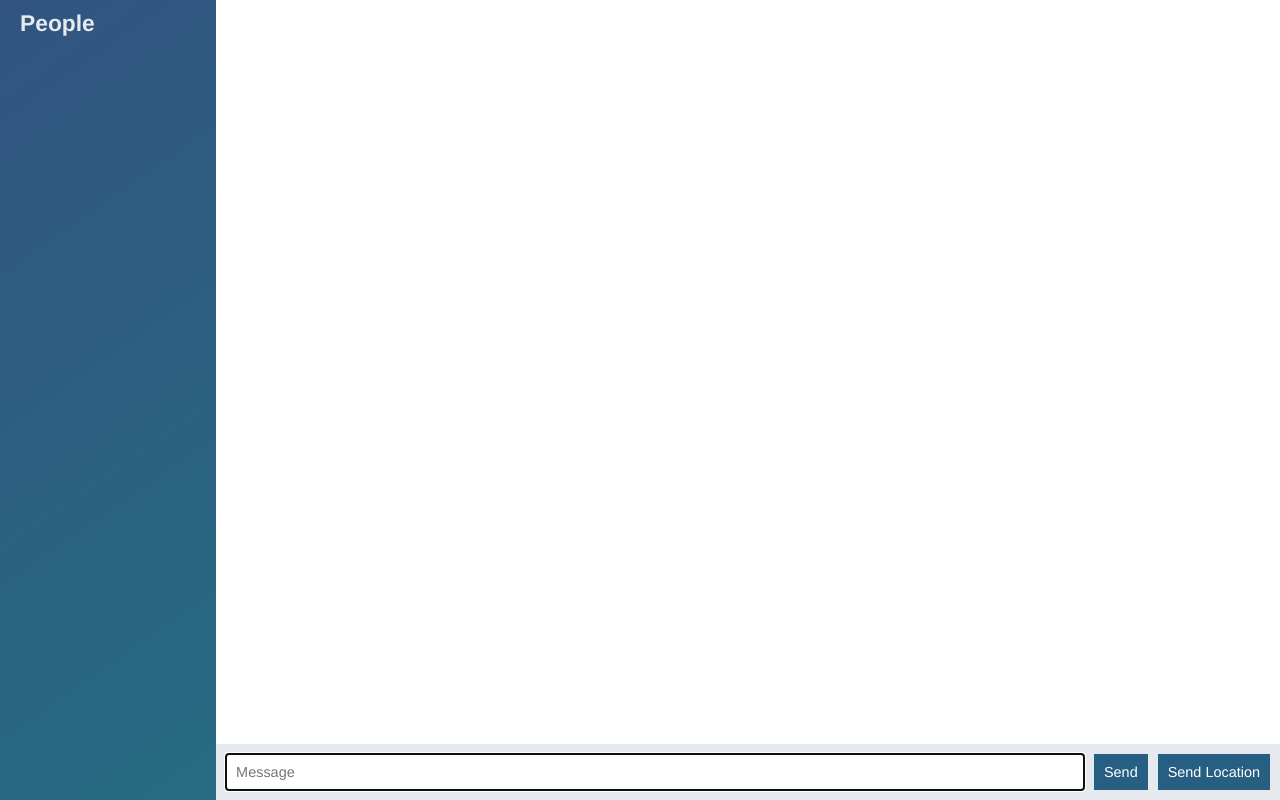
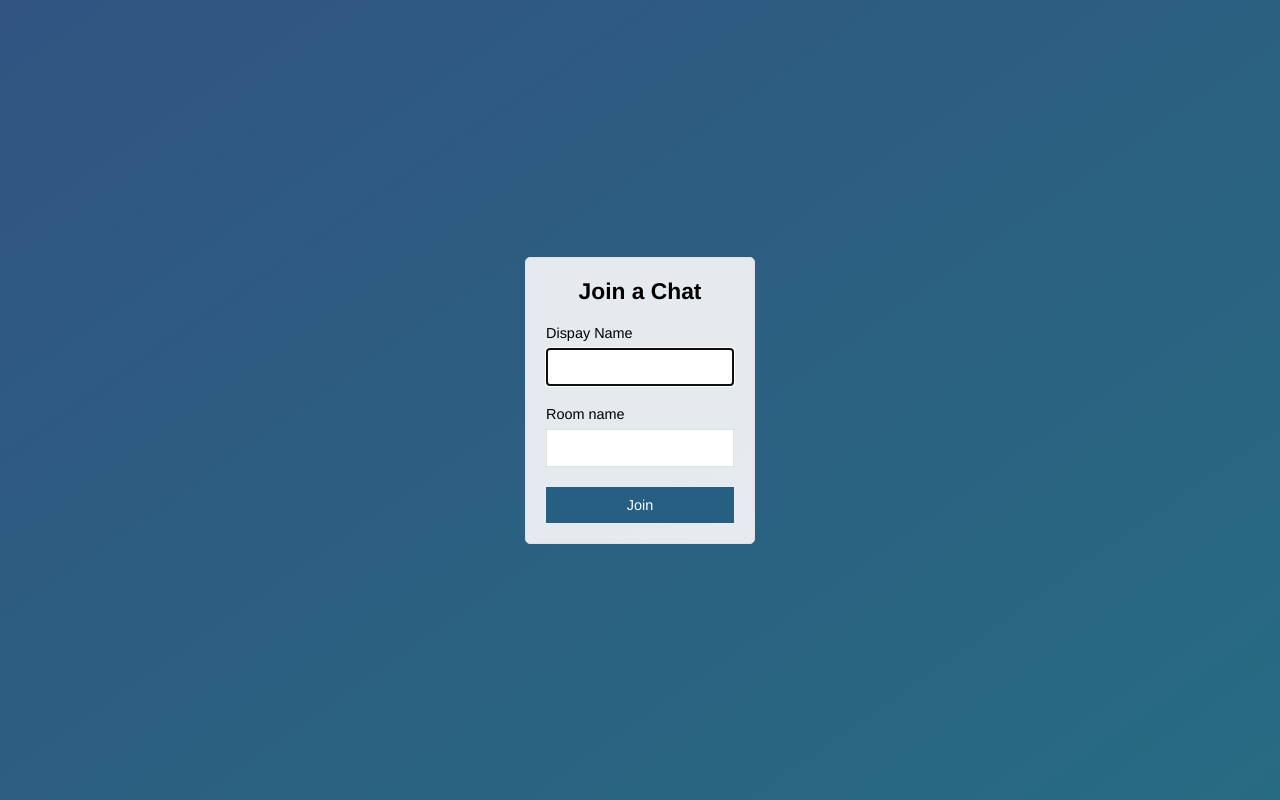
Before and after one commit to santoshbt/node-chat-app, a website: page public/index.html in a window 1280 px wide. Drawn offline with nearby package versions, Linux system fonts and the light colour scheme; no server answers.

Commit message:
Add join page that submits to chat.htm

```diff
--- a/public/index.html
+++ b/public/index.html
@@ -2,56 +2,29 @@
 <html>
   <head>
     <meta charset="utf-8">
+    <title>Join | ChatApp</title>
+    <meta name="viewport" content="width=device-width, initial-scale=1, user-scalable=no">
     <link rel="stylesheet" href="/css/styles.css">
   </head>
-  <body class="chat">
 
-    <div class="chat__sidebar">
-      <h3>People</h3>
-      <div id="users"></div>
+  <body class="centered-form">
+    <div class="centered-form__form">
+      <form action="/chat.html">
+        <div class="form-field">
+          <h3>Join a Chat</h3>
+        </div>
+        <div class="form-field">
+          <label>Dispay Name</label>
+          <input type="text" name="name" autofocus />
+        </div>
+        <div class="form-field">
+          <label>Room name</label>
+          <input type="text" name="room" />
+        </div>
+        <div class="form-field">
+          <button>Join</button>
+        </div>
+      </form>
     </div>
-
-    <div class="chat__main">
-      <ol id="messages" class="chat__messages"></ol>
-
-      <div class="chat__footer">
-        <form id="message-form">
-          <input name="message" type="text" placeholder="Message" autofocus autocomplete="off" />
-          <button>Send</button>
-        </form>
-
-        <button id="send-location">Send Location</button>
-      </div>
-    </div>
-
-    <script id="message-template" type="text/template">
-      <li class="message">
-        <div class="message__title">
-          <h4>{{from}}</h4>
-          <span>{{createdAt}}</span>
-        </div>
-        <div class="message__body">
-          <p>{{text}}</p>
-        </div>
-      </li>
-    </script>
-
-    <script id="location-message-template" type="text/template">
-      <li class="message">
-        <div class="message__title">
-          <h4>{{from}}</h4>
-          <span>{{createdAt}}</span>
-        </div>
-        <div class="message__body">
-          <p><a href={{url}} target="_blank">My current location</a> </p>
-        </div>
-      </li>
-    </script>
-
-    <script src="/socket.io/socket.io.js"></script>
-    <script src="/js/libs/jquery-3.3.1.min.js"></script>
-    <script src="/js/libs/moment.js"></script>
-    <script src="/js/libs/mustache.js"></script>
-    <script src="/js/index.js"></script>
   </body>
 </html>
```
Also changed, not shown: public/chat.html (added, +59 -0 lines), public/js/chat.js (renamed from public/js/index.js).
